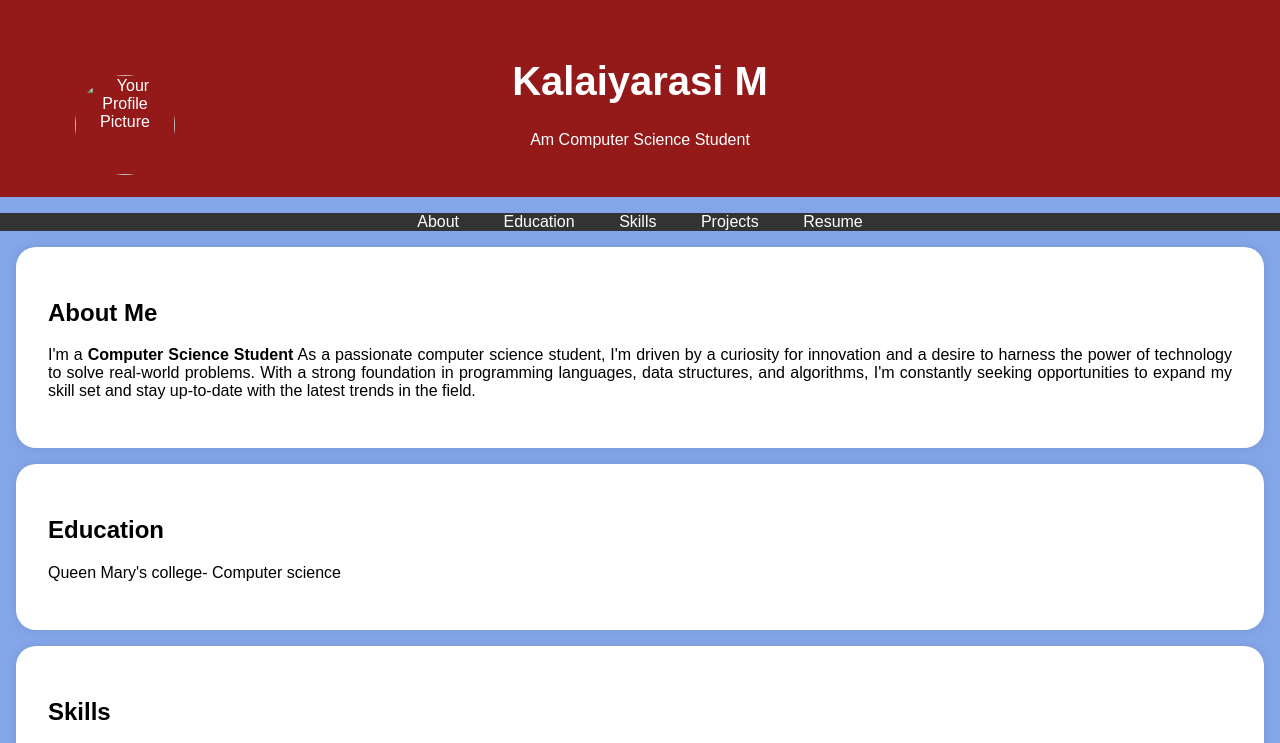
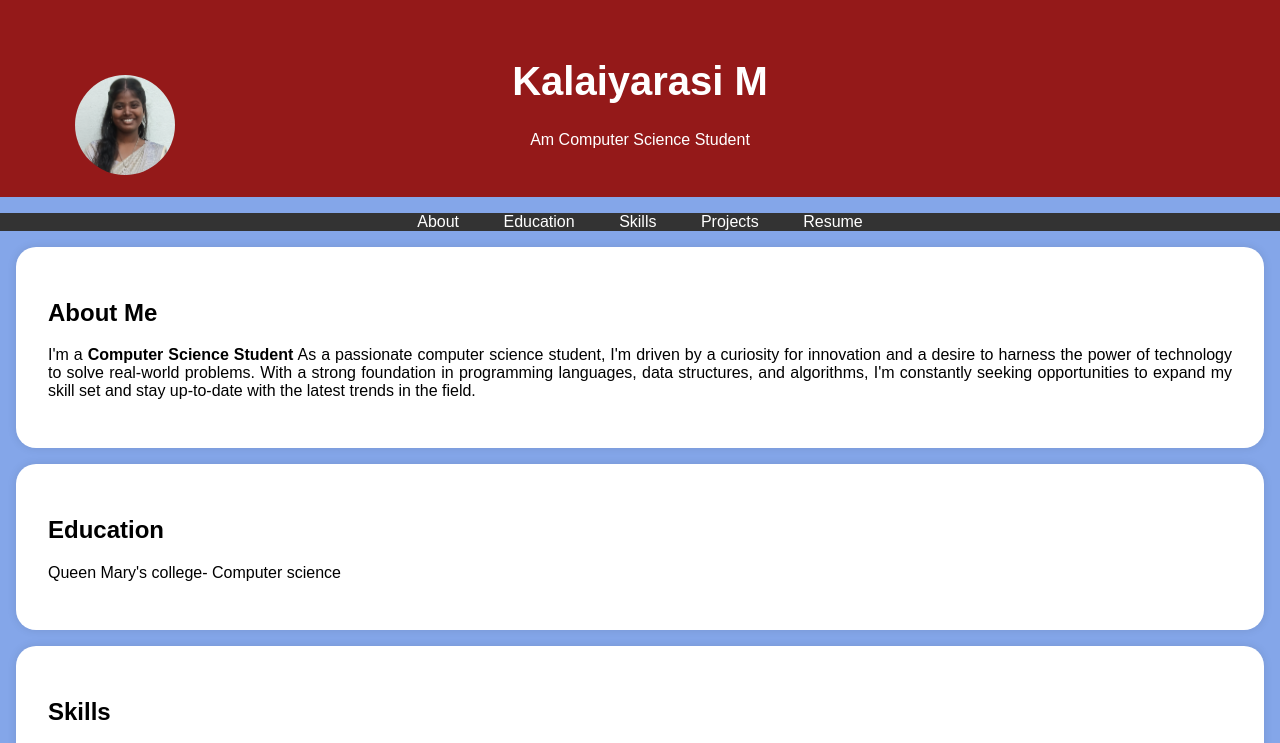
Before and after one commit to kalaimano2006/digital--portfolio-, a plain HTML site: page index.html in a window 1280 px wide. Shown: the top 743 px of the page. Drawn offline with Linux system fonts and the light colour scheme.

Commit message:
index.html

```diff
--- a/index.html
+++ b/index.html
@@ -94,7 +94,7 @@
     <header>
         <div class="header-content">
             <!-- Add your profile picture here -->
-            <img src="/storage/emulated/0/project /image.jpg" alt="Your Profile Picture" class="profile-picture">
+            <img src="image.jpg" alt="Your Profile Picture" class="profile-picture">
             <h1>Kalaiyarasi M</h1>
             <p>Am Computer Science Student</p>
         </div>
```
